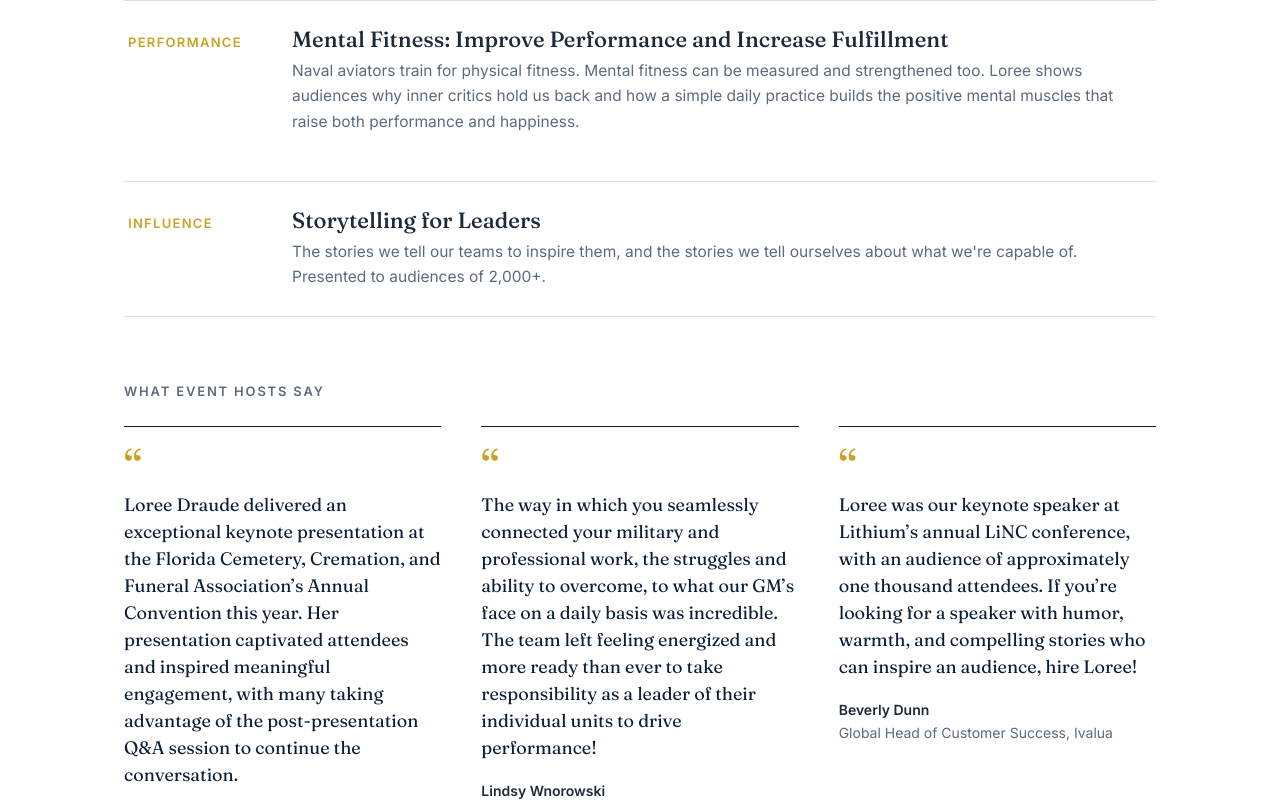
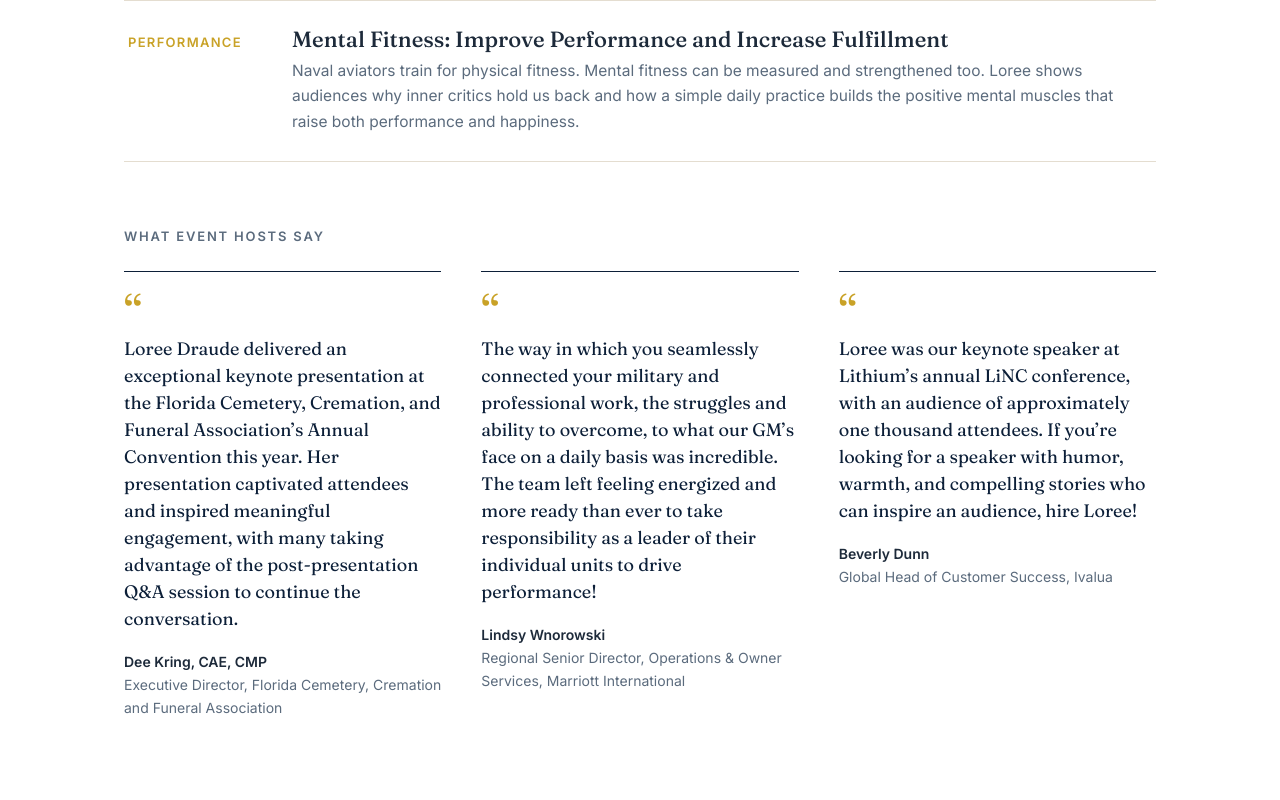
Before and after one commit to loree2e/ldmax-leadership-site, a plain HTML site: page index.html in a window 1280 px wide. Shown: the part 6233-7033 px from the top of the page. Drawn offline with Linux system fonts and the light colour scheme.

Commit message:
Remove the Storytelling for Leaders keynote from the site. (#1)
The talk is moving to Loree's speaker site, so the LD Max keynotes list now keeps only the signature and mental fitness talks.

Co-authored-by: Cursor Agent <cursoragent@cursor.com>
Co-authored-by: loree2e <loree2e@users.noreply.github.com>

```diff
--- a/index.html
+++ b/index.html
@@ -442,13 +442,6 @@
           <p>Naval aviators train for physical fitness. Mental fitness can be measured and strengthened too. Loree shows audiences why inner critics hold us back and how a simple daily practice builds the positive mental muscles that raise both performance and happiness.</p>
         </div>
       </div>
-      <div class="talk">
-        <span class="tag">Influence</span>
-        <div>
-          <h3>Storytelling for Leaders</h3>
-          <p>The stories we tell our teams to inspire them, and the stories we tell ourselves about what we're capable of. Presented to audiences of 2,000+.</p>
-        </div>
-      </div>
     </div>
     <div class="quotes">
       <p class="label">What event hosts say</p>
```
